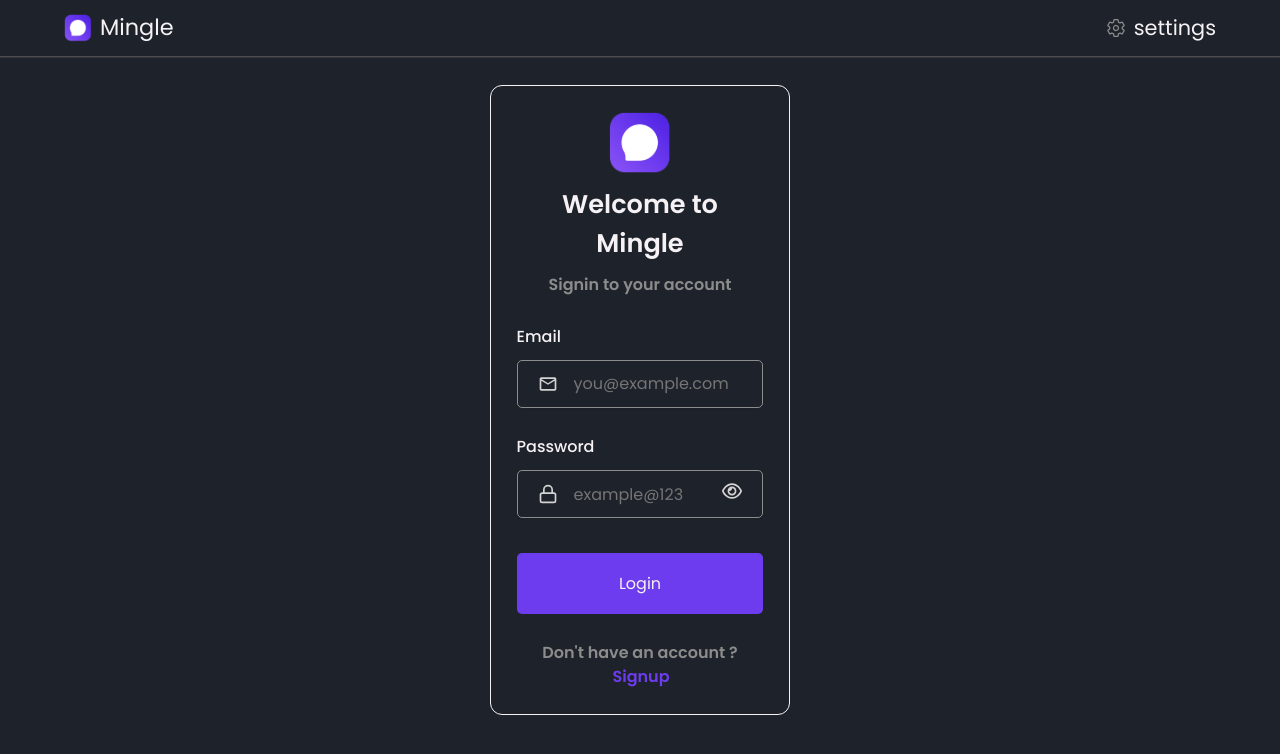
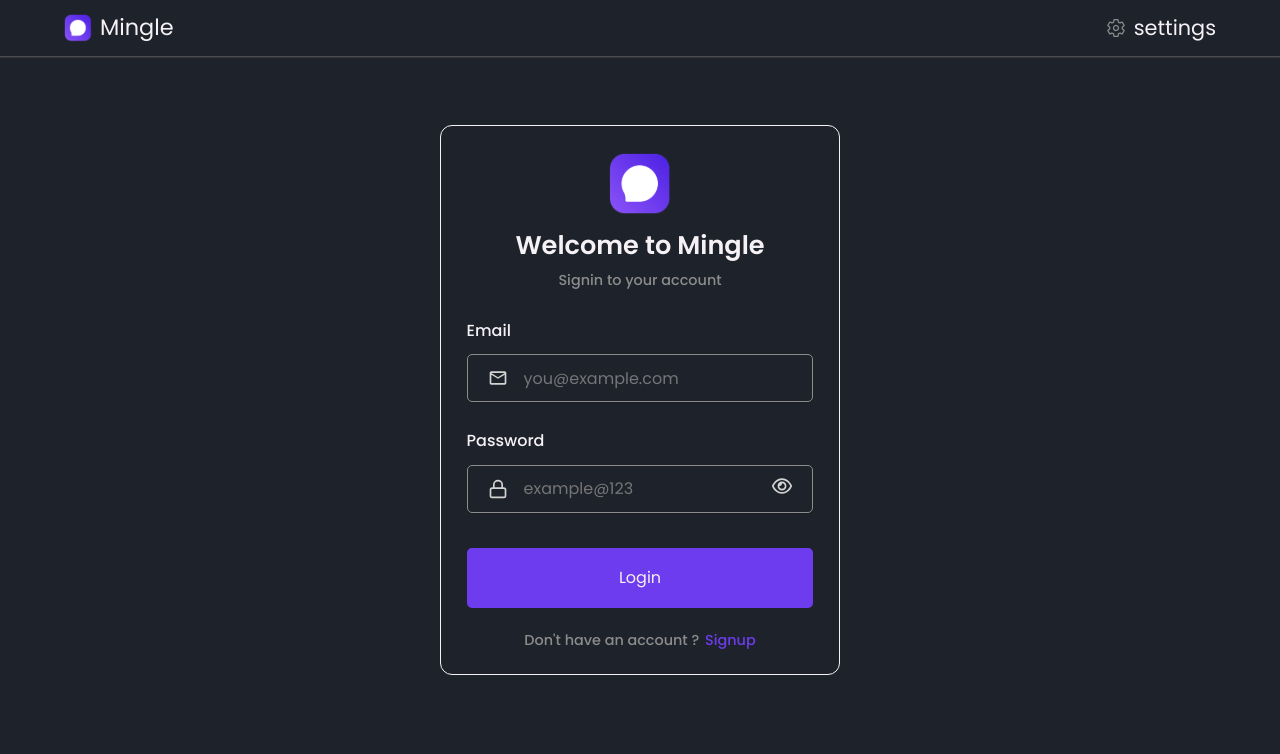
Before and after one commit to Mugunth140/Mingle, a React (Vite) app in the folder client/: page /login in a window 1280 px wide. Shown: the top 754 px of the page. Built offline with nearby package versions, Linux system fonts and the light colour scheme; no server answers.

Commit message:
Refactor : Refactored Login and Signup page styles for consistency and improved readability

```diff
--- a/client/src/pages/LoginPage.jsx
+++ b/client/src/pages/LoginPage.jsx
@@ -84,9 +84,9 @@ const LoginPage = () => {
             )}
           </button>
         </div>
-        <button type='submit' disabled={isLogin} className="submit-btn">{isLogin ? <FiLoader size={20} style={{ color: "var(--icon-color)"}} className='spinner' /> : 'login'}</button>
+        <button type='submit' disabled={isLogin} className="submit-btn">{isLogin ? <FiLoader size={20} style={{ color: "var(--icon-color)"}} className='spinner' /> : 'Login'}</button>
         <p>
-          Don't have an account ? <Link to="/signup">Signup</Link>
+          Don&apos;t have an account ? <Link to="/signup">Signup</Link>
         </p>
       </form>
     </div>
--- a/client/src/pages/SettingPage.jsx
+++ b/client/src/pages/SettingPage.jsx
@@ -61,11 +61,11 @@ const SettingPage = () => {
                 <br />
                <div className="preview-content">
                 <div className="preview-receiver">
-                  <p>Hey, How it`&asop;`s going ?</p>
+                  <p>Hey, How it&apos;s going ?</p>
                   <span>8:25 AM</span>
                 </div>
                 <div className="preview-sender">
-                  <p>I`&asop;`m Good, just working on new some features</p>
+                  <p>I&apos;m Good, just working on new some features</p>
                   <span>8:26 AM</span>
                 </div>
                 </div>
--- a/client/src/sass/pages/LoginPage.scss
+++ b/client/src/sass/pages/LoginPage.scss
@@ -10,8 +10,9 @@
 
     .form-container {
         text-align: center;
-        height: min-content;
-        width: clamp(300px, 23%, 400px);
+        height: 550px;
+        min-width:350px;
+        width: 400px;
         display: flex;
         border: 1.5px solid var(--primary);
         border-radius: 12px;
@@ -29,10 +30,10 @@
         }
 
         & > p {
-            margin-top: 0.5em;
-            font-size: 1em;
+            margin-top: 0.2em;
+            font-size: 0.9em;
             color: var(--neutral);
-            font-weight: 600;
+            font-weight: 500;
         }
 
         label {
@@ -59,7 +60,7 @@
             box-shadow: 0 1px 2px rgba(0, 0, 0, 0.1);
 
             &:focus {
-            border: 1px solid white;
+            border: 1px solid whitesmoke;
             }
         }
 
--- a/client/src/sass/pages/SignupPage.scss
+++ b/client/src/sass/pages/SignupPage.scss
@@ -11,7 +11,8 @@
     .form-container {
         text-align: center;
         height: auto;
-        width: clamp(300px, 23%, 400px);
+        min-width: 350px;
+        width: 400px;
         display: flex;
         border: 1px solid lightgray;
         border-radius: 12px;
@@ -27,10 +28,10 @@
         }
 
         & > p {
-            margin-top: 0.5em;
-            font-size: 1em;
+            margin-top: 0.2em;
+            font-size: 0.9em;
             color: var(--neutral);
-            font-weight: 600;
+            font-weight: 500;
         }
 
         label {
```
